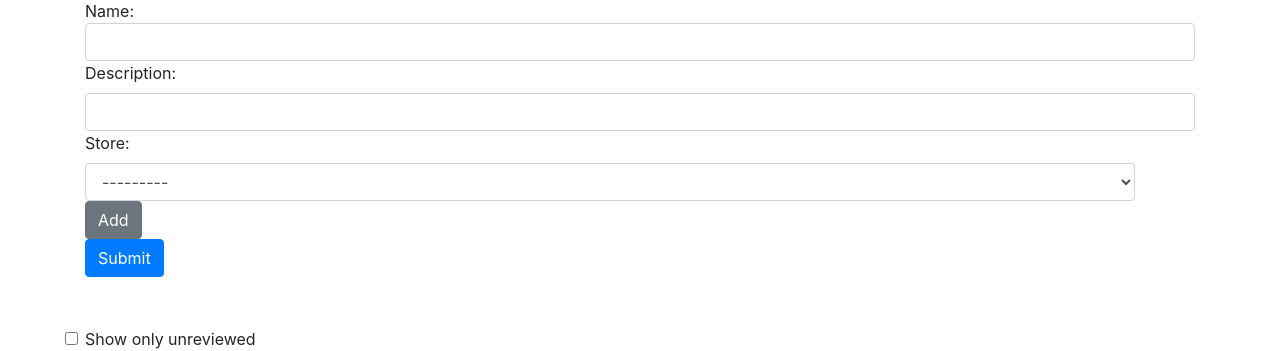
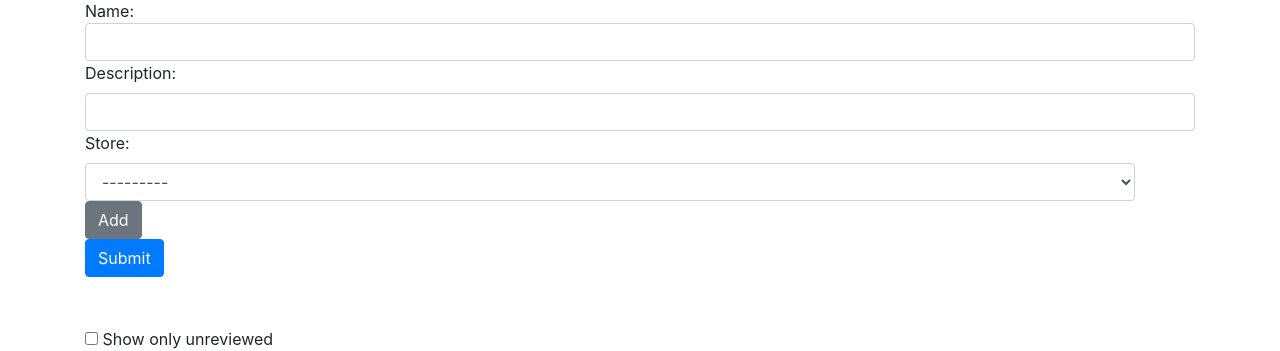
Before and after one commit to MrMeta/fooddiary, a Django app: page / in a window 1280 px wide. Shown: the part 287-638 px from the top of the page. Run offline with Django 3.2, Linux system fonts and the light colour scheme; data that the repository does not hold is empty; some libraries are stand-ins or nearby versions.

Commit message:
Remove classes for checkbox and label

```diff
--- a/app/templates/app/food_list.html
+++ b/app/templates/app/food_list.html
@@ -24,8 +24,8 @@
         </form>
     </div>
     <div>
-        <input class="form-check-input" type="checkbox" id="unreviewed_checkbox" {% if unreviewed == 'true' %}checked{% endif %}>
-        <label class="form-check-label" for="unreviewed_checkbox">
+        <input type="checkbox" id="unreviewed_checkbox" {% if unreviewed == 'true' %}checked{% endif %}>
+        <label for="unreviewed_checkbox">
             Show only unreviewed
         </label>
         <table class="table">
```
